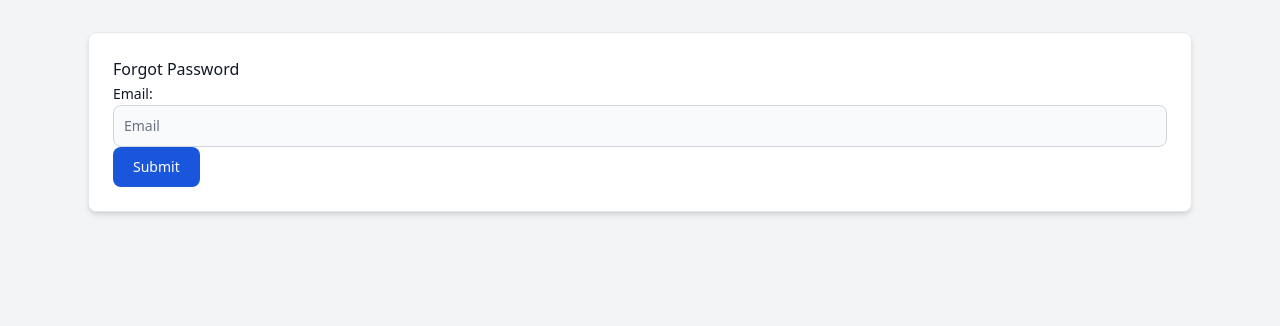
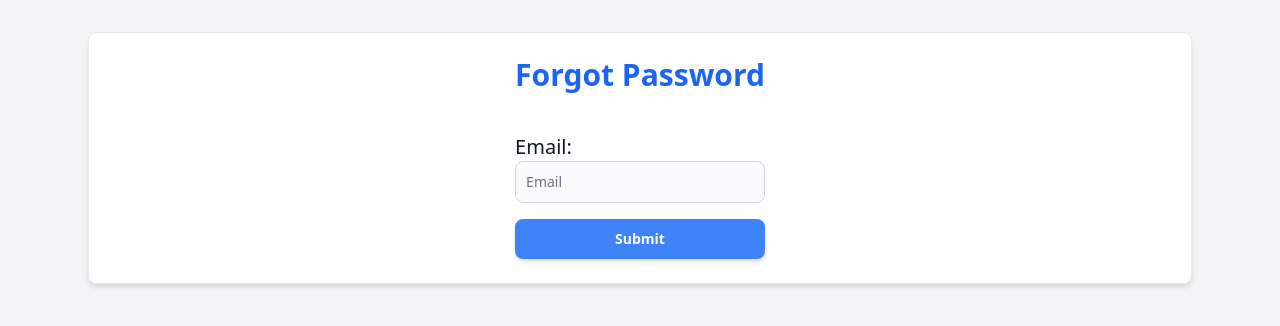
Before and after one commit to Code-the-Dream-School/k-group-practicum-team6, a React (Vite) app in the folder frontend/: page /forgotPassword in a window 1280 px wide. Shown: the top 326 px of the page. Built offline with nearby package versions, Linux system fonts and the light colour scheme; no server answers.

Commit message:
Added forgot password form styling

```diff
--- a/frontend/src/pages/ForgotPassword.jsx
+++ b/frontend/src/pages/ForgotPassword.jsx
@@ -10,15 +10,19 @@ export default function ForgotPassword () {
 
     return (
       <>
-        <Card >
-          <form>
-            <h2>Forgot Password</h2>
+        <Card className="text-white text-xl flex justify-center items-center">
+          <form className="flex max-w-md flex-col gap-4">
+            <h2 className="text-3xl font-semibold text-center
+            text-blue-600 mb-6">Forgot Password</h2>
             <div>
-              <Label className="">Email:</Label>
+              <Label className="text-[20px] mb-2">Email:</Label>
               <TextInput
               type="email"placeholder="Email" required/>
             </div>
-            <Button type="submit">Submit</Button>
+            <Button type="submit" className="w-full py-2 px-4
+            bg-blue-500 text-white font-semibold rounded-lg shadow-md
+            hover:bg-blue-600 focus:outline-none focus:ring-2
+            focus:ring-blue-400 cursor-pointer">Submit</Button>
           </form>
         </Card>
       </>
```
